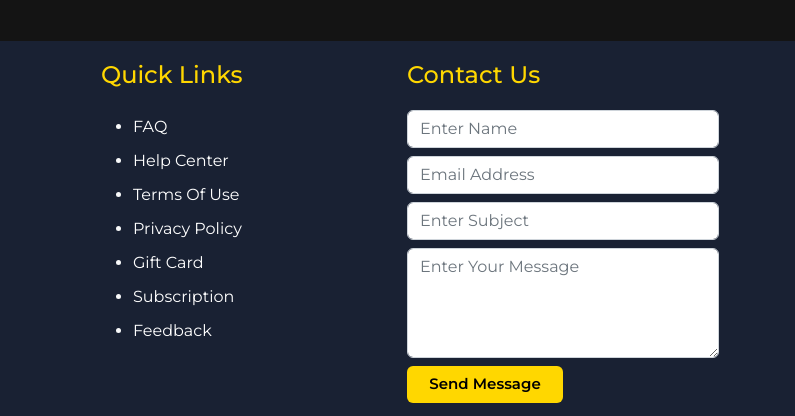
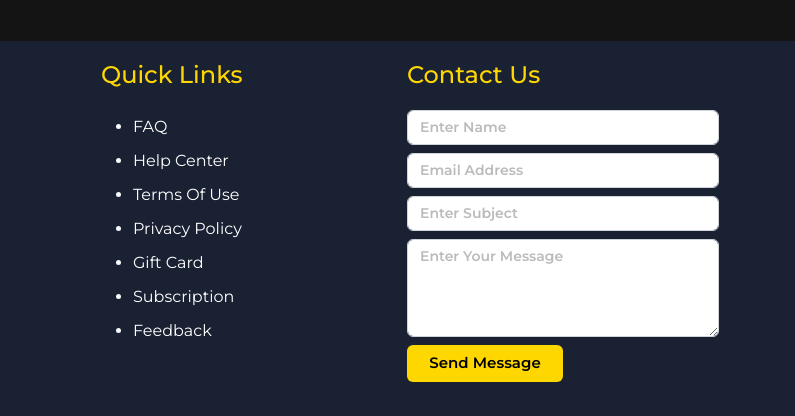
Before and after one commit to satryatangguh/vidportV2, a plain HTML site: page index.html in a window 1280 px wide. Shown: the part 1359-1775 px from the top of the page, 485-1280 px from the left. Drawn offline with nearby package versions, Linux system fonts and the light colour scheme.

Commit message:
Edit Contact Us Form

```diff
--- a/css/style.css
+++ b/css/style.css
@@ -492,6 +492,13 @@ body {
 .footer .form-group .form-contact {
     margin: 0px;
     width: 100%;
+    font-size: 14px;
+    font-weight: 600;
+}
+
+.footer .form-group .form-contact::placeholder {
+    font-weight: 600;
+    color: #bbb;
 }
 
 .footer .btn-submit {
@@ -518,6 +525,7 @@ body {
     position: absolute;
     display: none;
 }
+
 .message .danger{
     width: 100%;
     padding: 10px 17px;
```
